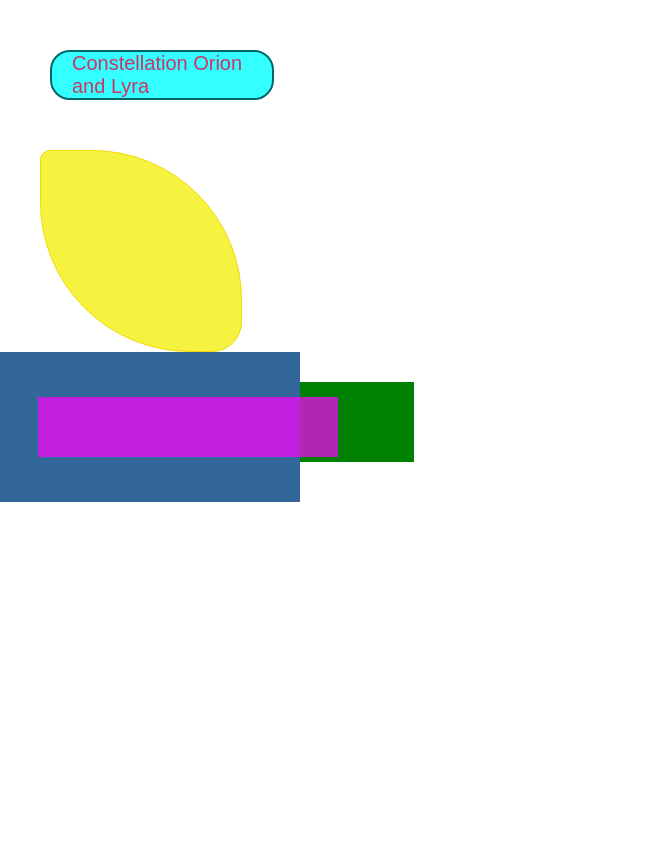
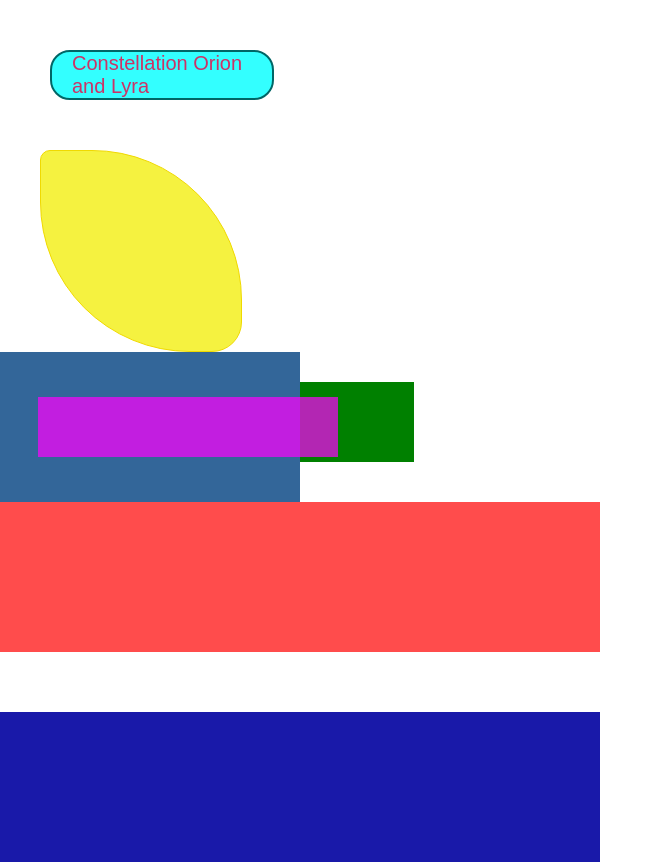
Before and after one commit to Natalia50/github, a plain HTML site: page index.html in a window 1280 px wide. Shown: the whole page, without its empty margins (0-663 px from the left). Before the commit the page ends 800 px from the top, so only its background shows below. Drawn offline with Linux system fonts and the light colour scheme.

Commit message:
no message

```diff
--- a/index.html
+++ b/index.html
@@ -19,5 +19,13 @@
   <div class="layer2"></div>
   <div class="layer3"></div>
 </div>
+
+
+     <div class="block1"></div>
+
+
+
+    <div class="color"></div>
+
 </body>
 </html>
--- a/style.css
+++ b/style.css
@@ -56,3 +56,25 @@
     top: 20%;
     left: 5%;
     z-index: 3;}
+
+
+
+
+
+.block1{
+    width: 600px;
+    height: 150px;
+    background: rgba(255, 0, 0, 0.7);
+}
+
+
+.color{
+    margin-top: 60px;
+    width: 600px;
+    height: 150px;
+    background-color: rgba(0, 0, 160, 0.9);
+}
+
+.color:hover{
+   background-color: rgba(0, 0, 160, 0.3);
+}
```
Lines whose indentation alone changed are shown as unchanged.
